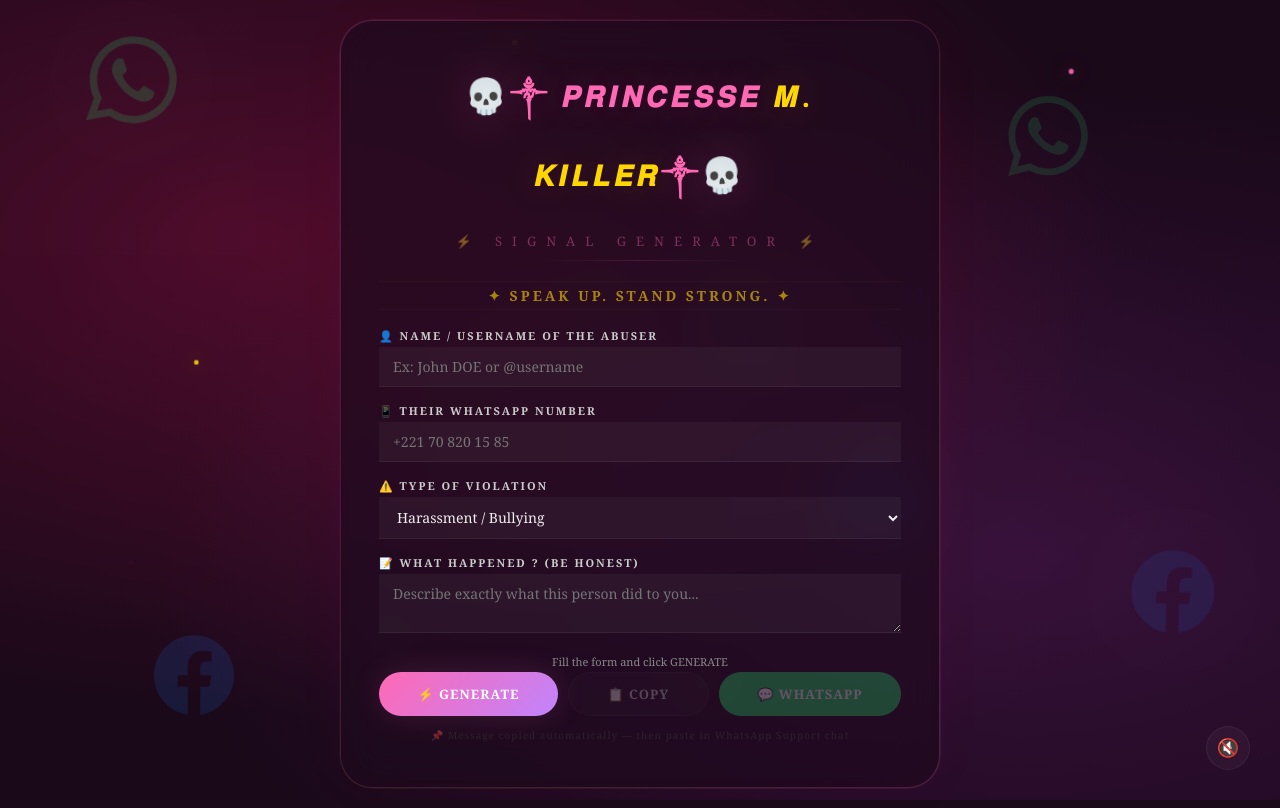
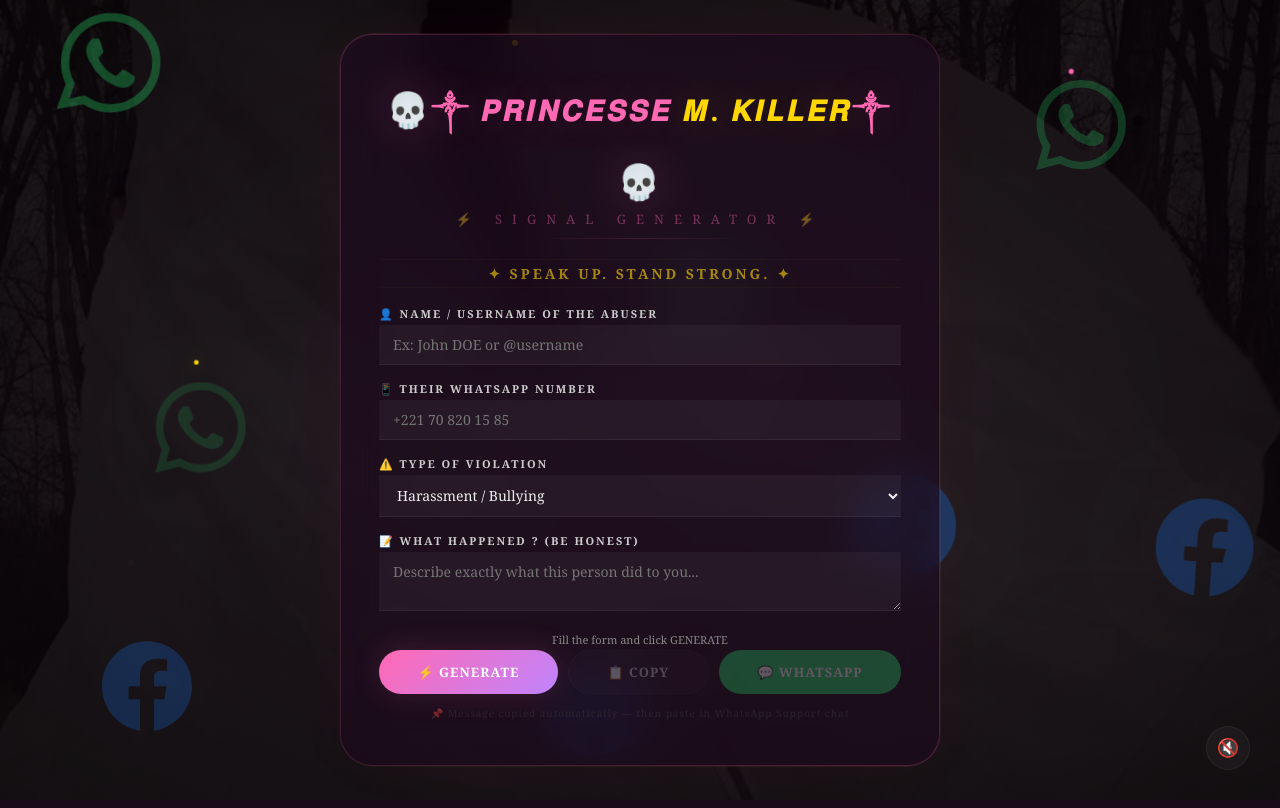
Before and after one commit to ablaye2020/Maria-reporter, a plain HTML site: page index.html in a window 1280 px wide. Drawn offline with Linux system fonts and the light colour scheme.

Commit message:
Refactor background and logo styles
Updated background styles and logo animations in index.html.

```diff
--- a/index.html
+++ b/index.html
@@ -23,28 +23,32 @@
             padding: 20px;
         }
 
-        /* === FOND AVEC DÉGRADÉ ROSE/VIOLET === */
-        .bg-gradient {
+        /* === IMAGE DE FOND === */
+        .bg-image {
             position: fixed;
             inset: 0;
+            width: 100%;
+            height: 100%;
+            object-fit: cover;
             z-index: 0;
-            background: radial-gradient(ellipse at 20% 30%, rgba(255, 20, 100, 0.25), transparent 60%),
-                        radial-gradient(ellipse at 80% 70%, rgba(180, 50, 200, 0.20), transparent 60%),
-                        radial-gradient(ellipse at 50% 50%, rgba(255, 100, 150, 0.05), transparent 70%),
-                        #1a0a1a;
-            animation: bgPulse 8s ease-in-out infinite alternate;
+            opacity: 0.45;
+            pointer-events: none;
+            filter: brightness(0.6) saturate(1.2);
         }
 
-        @keyframes bgPulse {
-            0% { opacity: 0.7; }
-            100% { opacity: 1; }
+        .bg-overlay {
+            position: fixed;
+            inset: 0;
+            z-index: 1;
+            background: radial-gradient(ellipse at center, rgba(0,0,0,0.2) 0%, rgba(0,0,0,0.65) 100%);
+            pointer-events: none;
         }
 
-        /* === PARTICULES ROSE/OR === */
+        /* === PARTICULES === */
         .particle-container {
             position: fixed;
             inset: 0;
-            z-index: 1;
+            z-index: 2;
             pointer-events: none;
             overflow: hidden;
         }
@@ -65,8 +69,8 @@
 
         @keyframes floatParticle {
             0%, 100% { transform: translate(0, 0) scale(1); opacity: 0; }
-            15% { opacity: 0.9; }
-            85% { opacity: 0.7; }
+            15% { opacity: 1; }
+            85% { opacity: 0.8; }
             100% { transform: translate(var(--tx), var(--ty)) scale(0); opacity: 0; }
         }
 
@@ -81,64 +85,66 @@
         .particle:nth-child(9) { --tx: 300px; --ty: -350px; animation-delay: 1.8s; left: 80%; top: 15%; }
         .particle:nth-child(10) { --tx: -200px; --ty: 400px; animation-delay: 5.4s; left: 55%; top: 85%; }
 
-        /* === LOGOS FLOTTANTS === */
+        /* === LOGOS FLOTTANTS (TRÈS VISIBLES) === */
         .floating-logos {
             position: fixed;
             inset: 0;
-            z-index: 2;
+            z-index: 3;
             pointer-events: none;
             overflow: hidden;
         }
 
         .float-logo {
             position: absolute;
-            opacity: 0.15;
-            animation: floatLogo 18s ease-in-out infinite;
-            filter: drop-shadow(0 0 30px rgba(255,255,255,0.05));
+            opacity: 0.25;
+            animation: floatLogo 16s ease-in-out infinite;
+            filter: drop-shadow(0 0 40px rgba(255,255,255,0.08));
         }
 
         .float-logo svg {
-            width: 80px;
-            height: 80px;
+            width: 90px;
+            height: 90px;
         }
 
         .float-logo.whatsapp svg { fill: #25D366; }
         .float-logo.facebook svg { fill: #1877F2; }
 
-        .float-logo:nth-child(1) { top: 8%; left: 5%; animation-delay: 0s; }
-        .float-logo:nth-child(2) { top: 70%; right: 6%; animation-delay: 3.2s; }
-        .float-logo:nth-child(3) { top: 35%; left: 55%; animation-delay: 6.4s; }
-        .float-logo:nth-child(4) { bottom: 10%; left: 12%; animation-delay: 9.6s; }
-        .float-logo:nth-child(5) { top: 12%; right: 15%; animation-delay: 12.8s; }
-        .float-logo:nth-child(6) { bottom: 30%; right: 30%; animation-delay: 2.5s; }
+        .float-logo:nth-child(1) { top: 5%; left: 3%; animation-delay: 0s; }
+        .float-logo:nth-child(2) { top: 65%; right: 4%; animation-delay: 2.8s; }
+        .float-logo:nth-child(3) { top: 30%; left: 52%; animation-delay: 5.6s; }
+        .float-logo:nth-child(4) { bottom: 8%; left: 8%; animation-delay: 8.4s; }
+        .float-logo:nth-child(5) { top: 10%; right: 12%; animation-delay: 11.2s; }
+        .float-logo:nth-child(6) { bottom: 25%; right: 28%; animation-delay: 2.2s; }
+        .float-logo:nth-child(7) { top: 48%; left: 12%; animation-delay: 4.4s; }
+        .float-logo:nth-child(8) { bottom: 5%; right: 50%; animation-delay: 7s; }
 
         @keyframes floatLogo {
-            0%, 100% { transform: translate(0, 0) rotate(0deg) scale(1); opacity: 0.08; }
-            25% { transform: translate(30px, -25px) rotate(5deg) scale(1.1); opacity: 0.20; }
-            50% { transform: translate(-20px, 30px) rotate(-3deg) scale(0.95); opacity: 0.12; }
-            75% { transform: translate(40px, 15px) rotate(4deg) scale(1.05); opacity: 0.18; }
-            100% { transform: translate(0, 0) rotate(0deg) scale(1); opacity: 0.08; }
+            0%, 100% { transform: translate(0, 0) rotate(0deg) scale(1); opacity: 0.15; }
+            25% { transform: translate(35px, -30px) rotate(6deg) scale(1.15); opacity: 0.35; }
+            50% { transform: translate(-25px, 35px) rotate(-4deg) scale(0.9); opacity: 0.20; }
+            75% { transform: translate(45px, 18px) rotate(5deg) scale(1.08); opacity: 0.30; }
+            100% { transform: translate(0, 0) rotate(0deg) scale(1); opacity: 0.15; }
         }
 
         /* === CARTE PRINCIPALE === */
         .scroll-effect {
             position: relative;
             z-index: 10;
-            background: rgba(30, 10, 30, 0.70);
+            background: rgba(30, 10, 30, 0.65);
             backdrop-filter: blur(20px);
             border-radius: 32px;
             padding: 45px 38px;
             max-width: 600px;
             width: 100%;
-            border: 1px solid rgba(255, 105, 180, 0.12);
-            box-shadow: 0 0 80px rgba(255, 20, 100, 0.05), inset 0 0 80px rgba(255, 105, 180, 0.02);
+            border: 1px solid rgba(255, 105, 180, 0.10);
+            box-shadow: 0 0 80px rgba(255, 20, 100, 0.04);
             text-align: center;
             animation: cardPulse 5s ease-in-out infinite;
         }
 
         @keyframes cardPulse {
-            0%, 100% { box-shadow: 0 0 60px rgba(255,20,100,0.03), inset 0 0 40px rgba(255,105,180,0.01); }
-            50% { box-shadow: 0 0 100px rgba(255,20,100,0.08), inset 0 0 60px rgba(255,105,180,0.03); }
+            0%, 100% { box-shadow: 0 0 60px rgba(255,20,100,0.03); }
+            50% { box-shadow: 0 0 100px rgba(255,20,100,0.07); }
         }
 
         /* === BORDURE LUMINEUSE === */
@@ -165,7 +171,7 @@
         .main-title {
             font-size: 28px;
             font-weight: 900;
-            letter-spacing: 4px;
+            letter-spacing: 3px;
             color: #ff69b4;
             text-shadow: 0 0 40px rgba(255, 105, 180, 0.20);
             font-family: 'Georgia', serif;
@@ -206,7 +212,6 @@
             background: linear-gradient(90deg, transparent, rgba(255, 105, 180, 0.15), transparent);
         }
 
-        /* === PHRASE === */
         .tagline {
             font-size: 14px;
             font-weight: 700;
@@ -297,7 +302,6 @@
         }
         @keyframes blink { 0%, 100% { opacity: 1; } 50% { opacity: 0; } }
 
-        /* === BOUTONS === */
         .btn-group-form {
             display: flex;
             gap: 10px;
@@ -401,22 +405,25 @@
 
         @media (max-width: 600px) {
             .scroll-effect { padding: 28px 18px; }
-            .main-title { font-size: 20px; letter-spacing: 2px; }
+            .main-title { font-size: 18px; letter-spacing: 1px; }
             .sub-title { font-size: 10px; letter-spacing: 6px; }
             .float-logo svg { width: 50px; height: 50px; }
-            .float-logo:nth-child(1) { top: 4%; left: 2%; }
-            .float-logo:nth-child(2) { top: 65%; right: 2%; }
-            .float-logo:nth-child(3) { top: 30%; left: 45%; }
-            .float-logo:nth-child(4) { bottom: 5%; left: 5%; }
-            .float-logo:nth-child(5) { top: 8%; right: 8%; }
-            .float-logo:nth-child(6) { bottom: 20%; right: 20%; }
+            .float-logo:nth-child(1) { top: 3%; left: 2%; }
+            .float-logo:nth-child(2) { top: 60%; right: 2%; }
+            .float-logo:nth-child(3) { top: 25%; left: 45%; }
+            .float-logo:nth-child(4) { bottom: 5%; left: 4%; }
+            .float-logo:nth-child(5) { top: 6%; right: 6%; }
+            .float-logo:nth-child(6) { bottom: 18%; right: 20%; }
+            .float-logo:nth-child(7) { top: 42%; left: 6%; }
+            .float-logo:nth-child(8) { bottom: 3%; right: 40%; }
         }
     </style>
 </head>
 <body>
 
-    <!-- === FOND === -->
-    <div class="bg-gradient"></div>
+    <!-- === IMAGE DE FOND === -->
+    <img class="bg-image" src="189009D3-D2F6-4084-A4E7-8A2EDCFF9B39.jpeg" alt="background" onerror="this.style.display='none'">
+    <div class="bg-overlay"></div>
 
     <!-- === PARTICULES === -->
     <div class="particle-container">
@@ -432,23 +439,37 @@
         <div class="particle gold"></div>
     </div>
 
-    <!-- === LOGOS FLOTTANTS === -->
+    <!-- === LOGOS FLOTTANTS (WHATSAPP + FACEBOOK) === -->
     <div class="floating-logos">
+        <!-- WhatsApp 1 -->
         <div class="float-logo whatsapp">
             <svg viewBox="0 0 24 24"><path d="M17.472 14.382c-.297-.149-1.758-.867-2.03-.967-.273-.099-.471-.148-.67.15-.197.297-.767.966-.94 1.164-.173.199-.347.223-.644.075-.297-.15-1.255-.463-2.39-1.475-.883-.788-1.48-1.761-1.653-2.059-.173-.297-.018-.458.13-.606.134-.133.298-.347.446-.52.149-.174.198-.298.298-.497.099-.198.05-.371-.025-.52-.075-.149-.669-1.612-.916-2.207-.242-.579-.487-.5-.669-.51-.173-.008-.371-.01-.57-.01-.198 0-.52.074-.792.372-.272.297-1.04 1.016-1.04 2.479 0 1.462 1.065 2.875 1.213 3.074.149.198 2.096 3.2 5.077 4.487.709.306 1.262.489 1.694.625.712.227 1.36.195 1.871.118.571-.085 1.758-.719 2.006-1.413.248-.694.248-1.289.173-1.413-.074-.124-.272-.198-.57-.347m-5.421 7.403h-.004a9.87 9.87 0 01-5.031-1.378l-.361-.214-3.741.982.998-3.648-.235-.374a9.86 9.86 0 01-1.51-5.26c.001-5.45 4.436-9.884 9.888-9.884 2.64 0 5.122 1.03 6.988 2.898a9.825 9.825 0 012.893 6.994c-.003 5.45-4.437 9.884-9.885 9.884m8.413-18.297A11.815 11.815 0 0012.05 0C5.495 0 .16 5.335.157 11.892c0 2.096.547 4.142 1.588 5.945L.057 24l6.305-1.654a11.882 11.882 0 005.683 1.448h.005c6.554 0 11.89-5.335 11.893-11.893a11.821 11.821 0 00-3.48-8.413z"/></svg>
         </div>
+        <!-- Facebook 1 -->
         <div class="float-logo facebook">
             <svg viewBox="0 0 24 24"><path d="M24 12.073c0-6.627-5.373-12-12-12s-12 5.373-12 12c0 5.99 4.388 10.954 10.125 11.854v-8.385H7.078v-3.47h3.047V9.43c0-3.007 1.792-4.669 4.533-4.669 1.312 0 2.686.235 2.686.235v2.953H15.83c-1.491 0-1.956.925-1.956 1.874v2.25h3.328l-.532 3.47h-2.796v8.385C19.612 23.027 24 18.062 24 12.073z"/></svg>
         </div>
+        <!-- WhatsApp 2 -->
         <div class="float-logo whatsapp">
             <svg viewBox="0 0 24 24"><path d="M17.472 14.382c-.297-.149-1.758-.867-2.03-.967-.273-.099-.471-.148-.67.15-.197.297-.767.966-.94 1.164-.173.199-.347.223-.644.075-.297-.15-1.255-.463-2.39-1.475-.883-.788-1.48-1.761-1.653-2.059-.173-.297-.018-.458.13-.606.134-.133.298-.347.446-.52.149-.174.198-.298.298-.497.099-.198.05-.371-.025-.52-.075-.149-.669-1.612-.916-2.207-.242-.579-.487-.5-.669-.51-.173-.008-.371-.01-.57-.01-.198 0-.52.074-.792.372-.272.297-1.04 1.016-1.04 2.479 0 1.462 1.065 2.875 1.213 3.074.149.198 2.096 3.2 5.077 4.487.709.306 1.262.489 1.694.625.712.227 1.36.195 1.871.118.571-.085 1.758-.719 2.006-1.413.248-.694.248-1.289.173-1.413-.074-.124-.272-.198-.57-.347m-5.421 7.403h-.004a9.87 9.87 0 01-5.031-1.378l-.361-.214-3.741.982.998-3.648-.235-.374a9.86 9.86 0 01-1.51-5.26c.001-5.45 4.436-9.884 9.888-9.884 2.64 0 5.122 1.03 6.988 2.898a9.825 9.825 0 012.893 6.994c-.003 5.45-4.437 9.884-9.885 9.884m8.413-18.297A11.815 11.815 0 0012.05 0C5.495 0 .16 5.335.157 11.892c0 2.096.547 4.142 1.588 5.945L.057 24l6.305-1.654a11.882 11.882 0 005.683 1.448h.005c6.554 0 11.89-5.335 11.893-11.893a11.821 11.821 0 00-3.48-8.413z"/></svg>
         </div>
+        <!-- Facebook 2 -->
         <div class="float-logo facebook">
             <svg viewBox="0 0 24 24"><path d="M24 12.073c0-6.627-5.373-12-12-12s-12 5.373-12 12c0 5.99 4.388 10.954 10.125 11.854v-8.385H7.078v-3.47h3.047V9.43c0-3.007 1.792-4.669 4.533-4.669 1.312 0 2.686.235 2.686.235v2.953H15.83c-1.491 0-1.956.925-1.956 1.874v2.25h3.328l-.532 3.47h-2.796v8.385C19.612 23.027 24 18.062 24 12.073z"/></svg>
         </div>
+        <!-- WhatsApp 3 -->
         <div class="float-logo whatsapp">
             <svg viewBox="0 0 24 24"><path d="M17.472 14.382c-.297-.149-1.758-.867-2.03-.967-.273-.099-.471-.148-.67.15-.197.297-.767.966-.94 1.164-.173.199-.347.223-.644.075-.297-.15-1.255-.463-2.39-1.475-.883-.788-1.48-1.761-1.653-2.059-.173-.297-.018-.458.13-.606.134-.133.298-.347.446-.52.149-.174.198-.298.298-.497.099-.198.05-.371-.025-.52-.075-.149-.669-1.612-.916-2.207-.242-.579-.487-.5-.669-.51-.173-.008-.371-.01-.57-.01-.198 0-.52.074-.792.372-.272.297-1.04 1.016-1.04 2.479 0 1.462 1.065 2.875 1.213 3.074.149.198 2.096 3.2 5.077 4.487.709.306 1.262.489 1.694.625.712.227 1.36.195 1.871.118.571-.085 1.758-.719 2.006-1.413.248-.694.248-1.289.173-1.413-.074-.124-.272-.198-.57-.347m-5.421 7.403h-.004a9.87 9.87 0 01-5.031-1.378l-.361-.214-3.741.982.998-3.648-.235-.374a9.86 9.86 0 01-1.51-5.26c.001-5.45 4.436-9.884 9.888-9.884 2.64 0 5.122 1.03 6.988 2.898a9.825 9.825 0 012.893 6.994c-.003 5.45-4.437 9.884-9.885 9.884m8.413-18.297A11.815 11.815 0 0012.05 0C5.495 0 .16 5.335.157 11.892c0 2.096.547 4.142 1.588 5.945L.057 24l6.305-1.654a11.882 11.882 0 005.683 1.448h.005c6.554 0 11.89-5.335 11.893-11.893a11.821 11.821 0 00-3.48-8.413z"/></svg>
         </div>
+        <!-- Facebook 3 -->
+        <div class="float-logo facebook">
+            <svg viewBox="0 0 24 24"><path d="M24 12.073c0-6.627-5.373-12-12-12s-12 5.373-12 12c0 5.99 4.388 10.954 10.125 11.854v-8.385H7.078v-3.47h3.047V9.43c0-3.007 1.792-4.669 4.533-4.669 1.312 0 2.686.235 2.686.235v2.953H15.83c-1.491 0-1.956.925-1.956 1.874v2.25h3.328l-.532 3.47h-2.796v8.385C19.612 23.027 24 18.062 24 12.073z"/></svg>
+        </div>
+        <!-- WhatsApp 4 -->
+        <div class="float-logo whatsapp">
+            <svg viewBox="0 0 24 24"><path d="M17.472 14.382c-.297-.149-1.758-.867-2.03-.967-.273-.099-.471-.148-.67.15-.197.297-.767.966-.94 1.164-.173.199-.347.223-.644.075-.297-.15-1.255-.463-2.39-1.475-.883-.788-1.48-1.761-1.653-2.059-.173-.297-.018-.458.13-.606.134-.133.298-.347.446-.52.149-.174.198-.298.298-.497.099-.198.05-.371-.025-.52-.075-.149-.669-1.612-.916-2.207-.242-.579-.487-.5-.669-.51-.173-.008-.371-.01-.57-.01-.198 0-.52.074-.792.372-.272.297-1.04 1.016-1.04 2.479 0 1.462 1.065 2.875 1.213 3.074.149.198 2.096 3.2 5.077 4.487.709.306 1.262.489 1.694.625.712.227 1.36.195 1.871.118.571-.085 1.758-.719 2.006-1.413.248-.694.248-1.289.173-1.413-.074-.124-.272-.198-.57-.347m-5.421 7.403h-.004a9.87 9.87 0 01-5.031-1.378l-.361-.214-3.741.982.998-3.648-.235-.374a9.86 9.86 0 01-1.51-5.26c.001-5.45 4.436-9.884 9.888-9.884 2.64 0 5.122 1.03 6.988 2.898a9.825 9.825 0 012.893 6.994c-.003 5.45-4.437 9.884-9.885 9.884m8.413-18.297A11.815 11.815 0 0012.05 0C5.495 0 .16 5.335.157 11.892c0 2.096.547 4.142 1.588 5.945L.057 24l6.305-1.654a11.882 11.882 0 005.683 1.448h.005c6.554 0 11.89-5.335 11.893-11.893a11.821 11.821 0 00-3.48-8.413z"/></svg>
+        </div>
+        <!-- Facebook 4 -->
         <div class="float-logo facebook">
             <svg viewBox="0 0 24 24"><path d="M24 12.073c0-6.627-5.373-12-12-12s-12 5.373-12 12c0 5.99 4.388 10.954 10.125 11.854v-8.385H7.078v-3.47h3.047V9.43c0-3.007 1.792-4.669 4.533-4.669 1.312 0 2.686.235 2.686.235v2.953H15.83c-1.491 0-1.956.925-1.956 1.874v2.25h3.328l-.532 3.47h-2.796v8.385C19.612 23.027 24 18.062 24 12.073z"/></svg>
         </div>
@@ -554,7 +575,7 @@
         }
 
         // ============================================
-        // MESSAGES CONVAINCANTS EN ANGLAIS
+        // MESSAGES
         // ============================================
         var messageIndex = 0;
 
```
